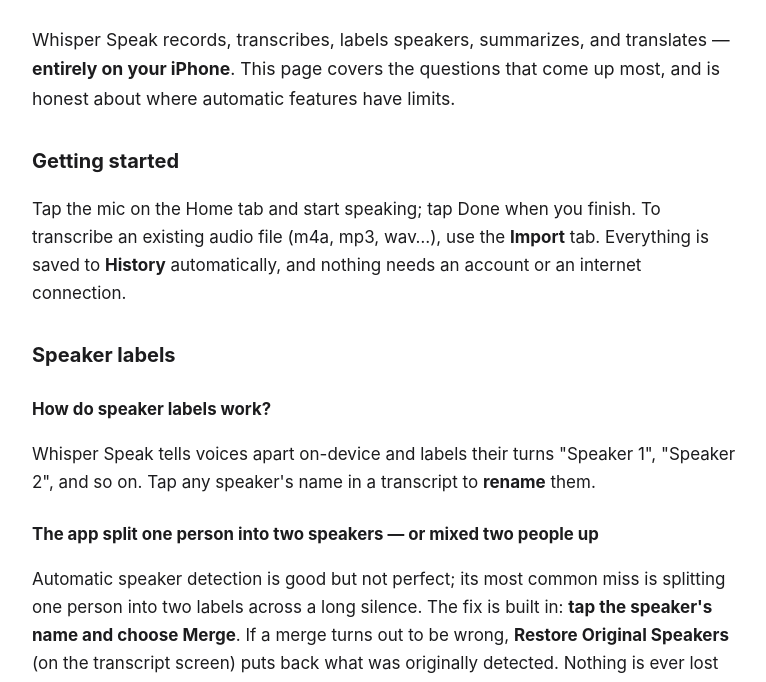
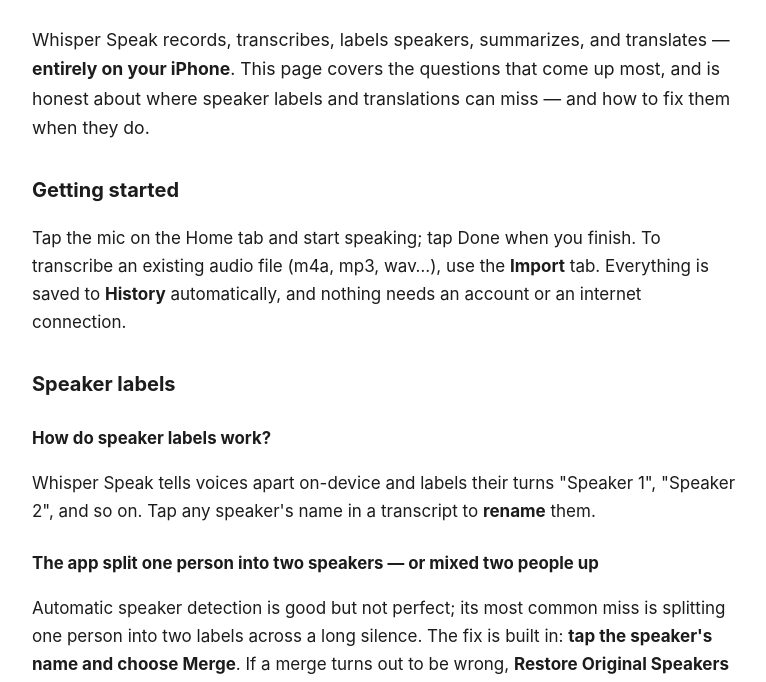
Before and after one commit to eribertocharles/whisper_support, a plain HTML site: page index.html in a window 1280 px wide. Shown: the part 110-792 px from the top of the page, without its empty margins (256-1022 px from the left). Drawn offline with Linux system fonts and the light colour scheme.

Commit message:
Lede names the features, not the category: speaker labels and translations, and that they're fixable

```diff
--- a/index.html
+++ b/index.html
@@ -32,7 +32,7 @@
 
 <p class="lede">Whisper Speak records, transcribes, labels speakers, summarizes, and translates —
 <strong>entirely on your iPhone</strong>. This page covers the questions that come up most, and is
-honest about where automatic features have limits.</p>
+honest about where speaker labels and translations can miss — and how to fix them when they do.</p>
 
 <h2>Getting started</h2>
 <p>Tap the mic on the Home tab and start speaking; tap Done when you finish. To transcribe an
```
